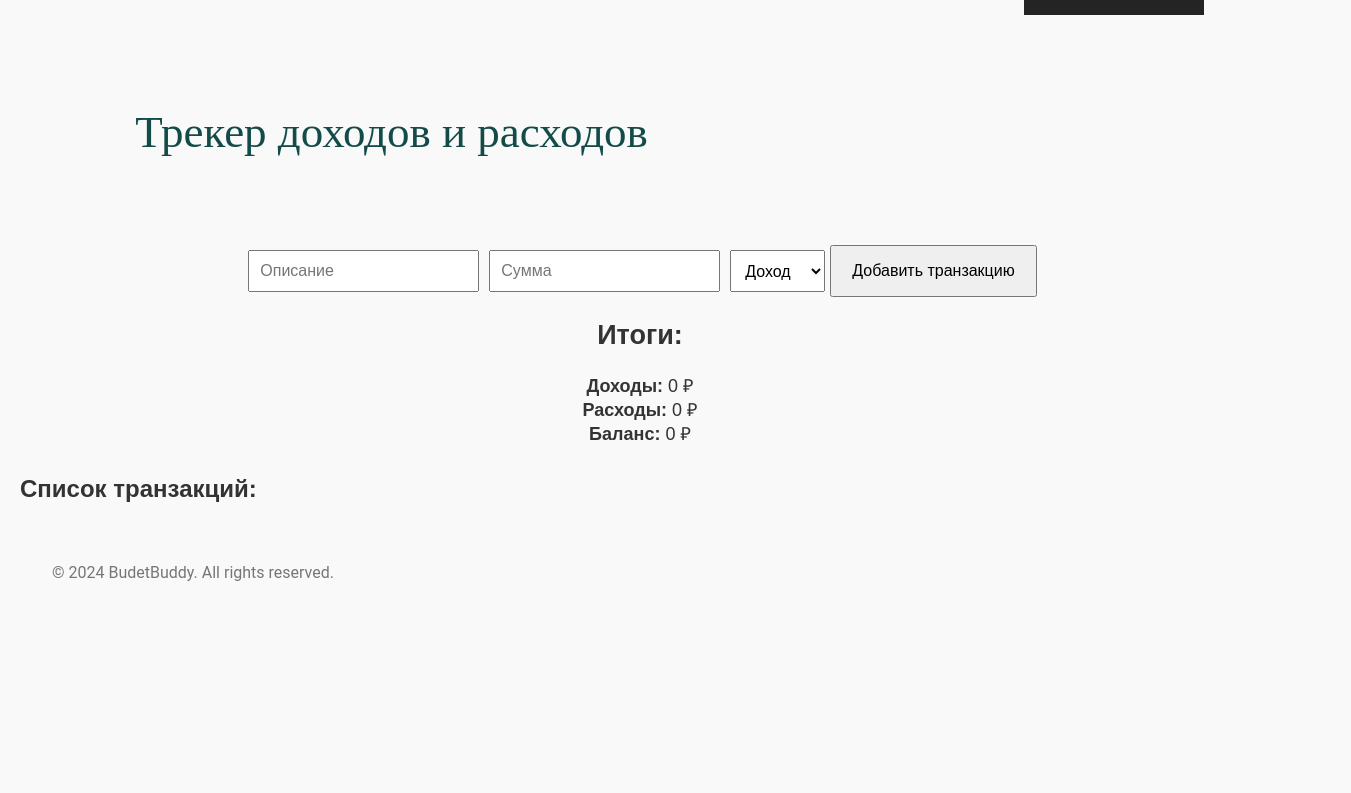
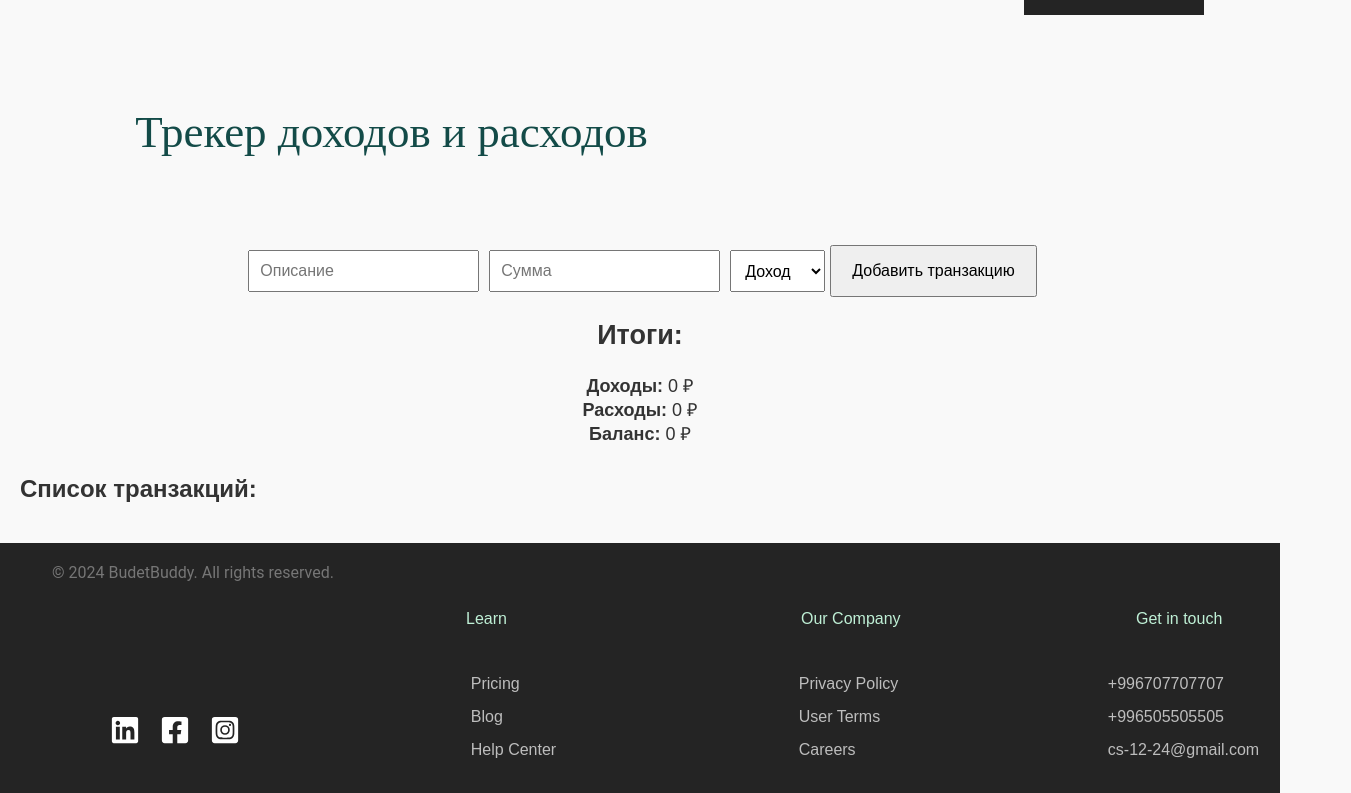
Before and after one commit to myrzabechek/cs12-groupFP, a React (Create React App) app: page /expense-tracker in a window 1280 px wide. Shown: the part 117-910 px from the top of the page, 1351 px wide, since content can reach past the window. Before the commit the page ends 832 px from the top, so only its background shows below. Built offline with nearby package versions, Linux system fonts and the light colour scheme.

Commit message:
added footer and react-icons library

```diff
--- a/package.json
+++ b/package.json
@@ -11,6 +11,7 @@
     "@testing-library/user-event": "^13.5.0",
     "react": "^18.3.1",
     "react-dom": "^18.3.1",
+    "react-icons": "^5.4.0",
     "react-router-dom": "^7.0.2",
     "react-scripts": "^5.0.1",
     "web-vitals": "^2.1.4"
--- a/src/components/footer.js
+++ b/src/components/footer.js
@@ -1,9 +1,49 @@
 import React from "react";
 import "./../styles/Footer.css";
+import { FaLinkedin } from "react-icons/fa";
+import { FaFacebookSquare } from "react-icons/fa";
+import { FaInstagramSquare } from "react-icons/fa";
 
 const Footer = () => (
   <footer className="footer">
-    <p>&copy; 2024 BudetBuddy. All rights reserved.</p>
+    {/* part 1 */}
+    <div className="footer-1">
+      <p className="all-rights">&copy; 2024 BudetBuddy. All rights reserved.</p>
+      <div className="socials">
+        <a target="_blank" href="https://ru.linkedin.com/"><FaLinkedin style={{color: '#fff', width: 30, height: 30}}/></a>
+        <a target="_blank" href="https://www.facebook.com/?locale=ru_RU"><FaFacebookSquare style={{color: '#fff', width: 30, height: 30}}/></a>
+        <a target="_blank" href="https://www.instagram.com/"><FaInstagramSquare style={{color: '#fff', width: 30, height: 30}}/></a>
+      </div>
+    </div>
+    {/* part 2 */}
+    <div className="footer-2">
+      <div>
+      <h4>Learn</h4>
+      <ul>
+        <li>Pricing</li>
+        <li>Blog</li>
+        <li>Help Center</li>
+      </ul>
+      </div>
+
+      <div>
+      <h4>Our Company</h4>
+      <ul>
+        <li>Privacy Policy</li>
+        <li>User Terms</li>
+        <li>Careers</li>
+      </ul>
+      </div>
+
+      <div>
+      <h4>Get in touch</h4>
+      <ul>
+        <li>+996707707707</li>
+        <li>+996505505505</li>
+        <li>cs-12-24@gmail.com</li>
+      </ul>
+      </div>
+    </div>
   </footer>
 );
 
--- a/src/styles/Footer.css
+++ b/src/styles/Footer.css
@@ -0,0 +1,41 @@
+.footer{
+    width: 100%;
+    height: 250px;
+    background-color: #242424;
+    display: flex;
+    flex-direction: row;
+}
+.footer-1 .socials{
+    width: 150px;
+    display: flex;
+    flex-direction: row;
+    justify-content: space-around;
+    margin-left: 100px;
+}
+.footer-2{
+    display: flex;
+    flex-direction: row;
+    justify-content: space-around;
+}
+.footer-2 div{
+    display: flex;
+    flex-direction: column;
+    justify-content: center;
+    align-items: center;
+}
+.footer-2 h4{
+    font-weight: 400;
+    color: #BFF0D6;
+    font-family: Arial, sans-serif;
+    font-size: 16px;
+    margin-left: 120px;
+}
+.footer-2 ul{
+    list-style: none;
+    color: rgb(189, 189, 189);
+    margin: 0;
+    padding: 0;
+}
+.footer-2 ul li{
+    padding-top: 15px;
+}
```
Also changed, not shown: 2 other files (tests, documents, lock files or other folders).
